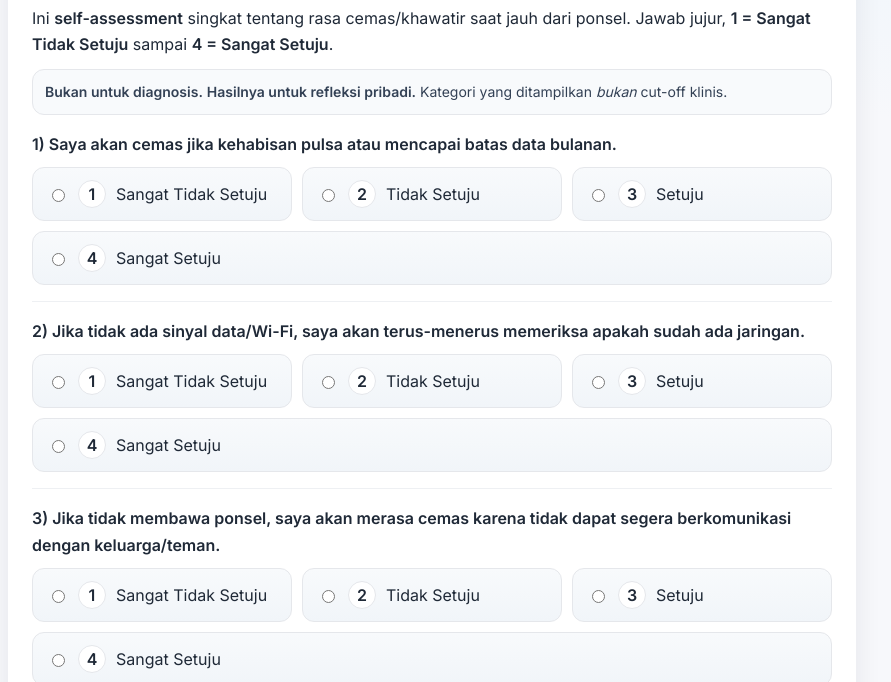
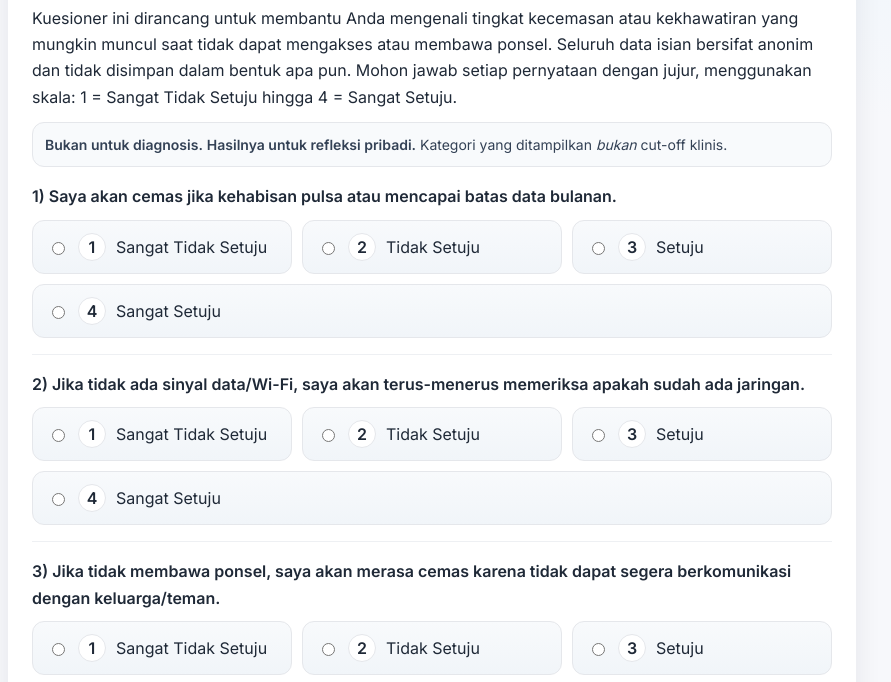
Before and after one commit to RRAShaleha/interbeing-nomophobia-indonesian-version, a plain HTML site: page index.html in a window 1280 px wide. Shown: the part 117-799 px from the top of the page, without its empty margins (208-1099 px from the left). Drawn offline with Linux system fonts and the light colour scheme.

Commit message:
Revise meta description and lead paragraph
Updated the description meta tag and improved the lead paragraph for clarity.

```diff
--- a/index.html
+++ b/index.html
@@ -4,7 +4,7 @@
 <meta charset="utf-8" />
 <meta name="viewport" content="width=device-width,initial-scale=1" />
 <title>Kuesioner Nomophobia (Versi Indonesia, 8 Item)</title>
-<meta name="description" content="Kuesioner self-assessment Nomophobia versi Indonesia (8 item) berbasis adaptasi NMP-Q.
+<meta name="description" content="Kuesioner Nomophobia versi Indonesia (8 item) berbasis adaptasi NMP-Q.
   Tujuannya untuk refleksi pribadi, bukan diagnosis psikologis." />
 
 <!-- Fonts -->
@@ -97,8 +97,10 @@
       <h1 id="title">Kuesioner Nomophobia (8 Item)</h1>
 
       <p class="lead">
-        Ini <strong>self-assessment</strong> singkat tentang rasa cemas/khawatir saat jauh dari ponsel.
-        Jawab jujur, <strong>1 = Sangat Tidak Setuju</strong> sampai <strong>4 = Sangat Setuju</strong>.
+      Kuesioner ini dirancang untuk membantu Anda mengenali tingkat kecemasan atau
+      kekhawatiran yang mungkin muncul saat tidak dapat mengakses atau membawa ponsel.
+      Seluruh data isian bersifat anonim dan tidak disimpan dalam bentuk apa pun.
+      Mohon jawab setiap pernyataan dengan jujur, menggunakan skala: 1 = Sangat Tidak Setuju hingga 4 = Sangat Setuju.
       </p>
       <div class="notice"><strong>Bukan untuk diagnosis.</strong> <strong>Hasilnya untuk refleksi pribadi.</strong> Kategori yang ditampilkan
       <em>bukan</em> cut-off klinis.</div>
```
